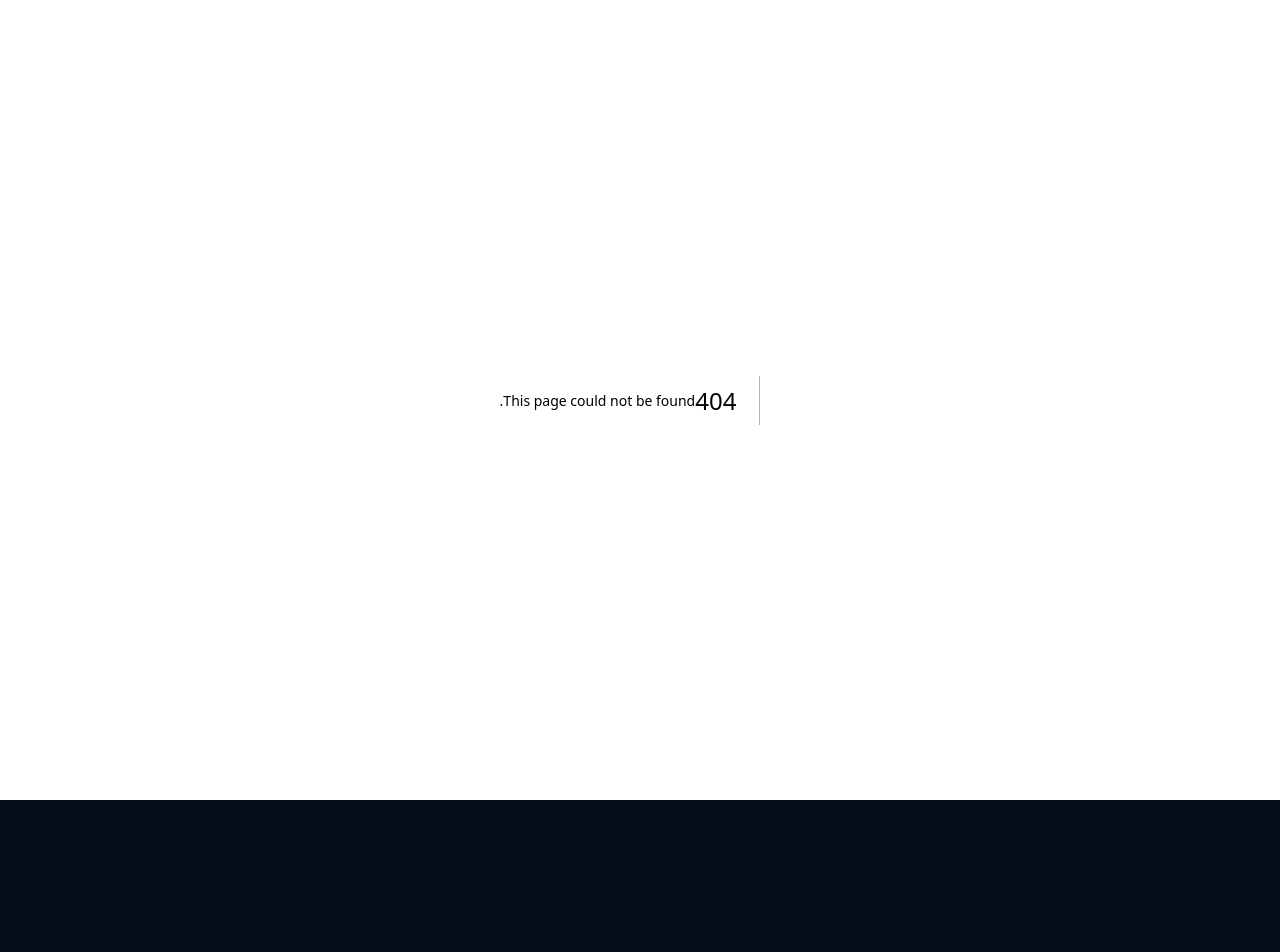
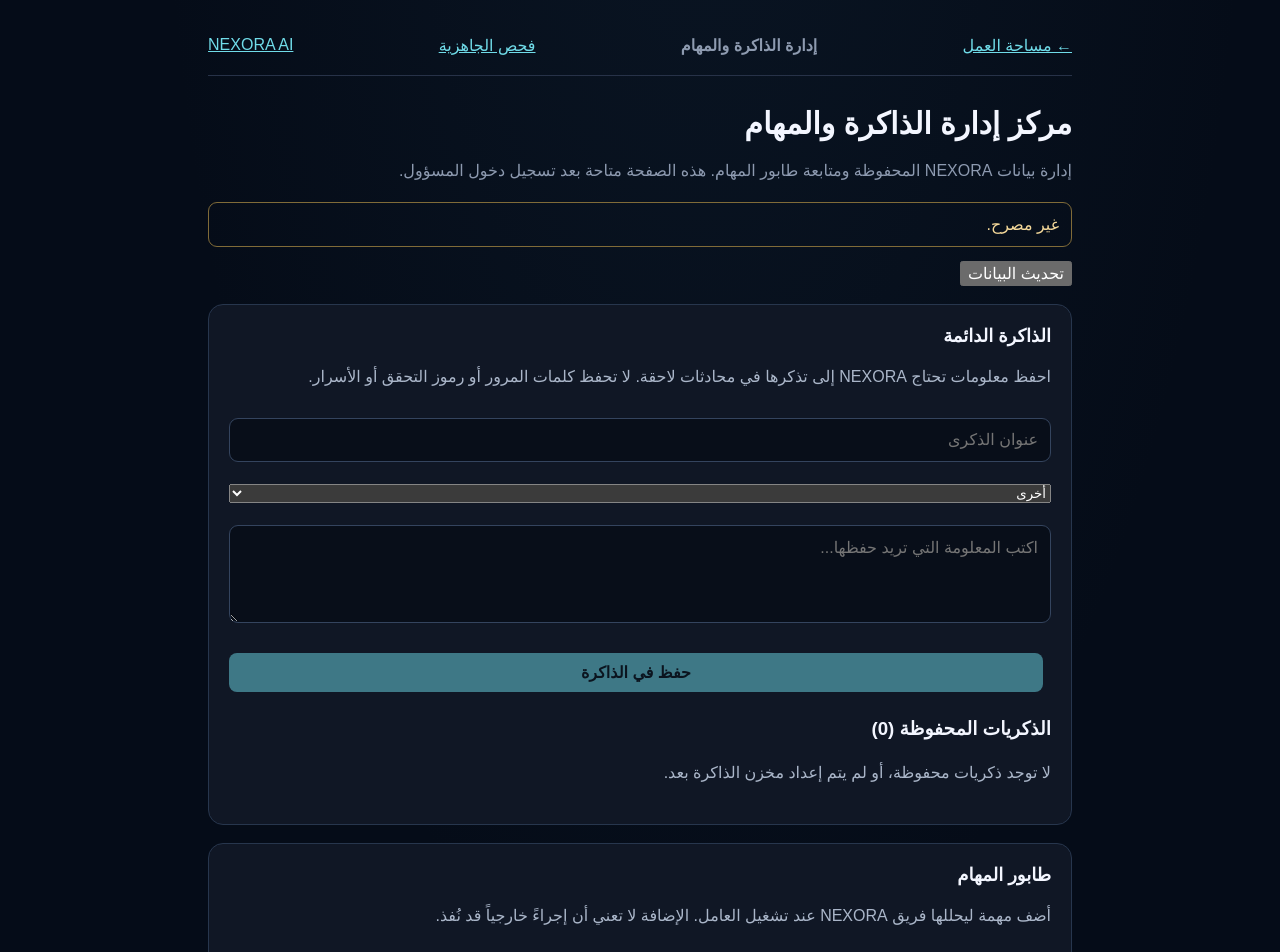
Before and after one commit to o6384051-cpu/NEXORA, a Next.js app: page /workspace/operations in a window 1280 px wide. Before the commit this address had no page. Shown: the top 952 px of the page. Before the commit the page ends 800 px from the top, so only its background shows below. Built offline with nearby package versions, Linux system fonts and the light colour scheme; no server answers.

Commit message:
Add admin memory and task operations page

```diff
--- /dev/null
+++ b/app/workspace/operations/page.tsx
@@ -0,0 +1,27 @@
+"use client";
+import { useCallback, useEffect, useState } from "react";
+import Link from "next/link";
+
+type MemoryItem = { id:string; title:string; content:string; category:string; createdAt:string; updatedAt:string };
+type TaskItem = { id:string; task:string; status:string; attempts:number; createdAt:string; updatedAt:string; error?:string };
+type TaskDetail = TaskItem & { result?:unknown; completedAt?:string };
+const categories = [{value:"personal",label:"شخصية"},{value:"project",label:"مشروع"},{value:"preference",label:"تفضيلات"},{value:"workflow",label:"طريقة عمل"},{value:"other",label:"أخرى"}];
+const statusNames:Record<string,string>={queued:"في الانتظار",running:"قيد التحليل",analysis_completed:"اكتمل التحليل",partially_completed:"اكتمل جزئياً",failed:"فشلت",cancelled:"أُلغيت"};
+async function readJson(response:Response){const data=await response.json().catch(()=>({}));if(!response.ok)throw new Error(data.error||"تعذر إكمال الطلب.");return data;}
+export default function OperationsPage(){
+ const [memories,setMemories]=useState<MemoryItem[]>([]),[tasks,setTasks]=useState<TaskItem[]>([]);
+ const [title,setTitle]=useState(""),[content,setContent]=useState(""),[category,setCategory]=useState("other");
+ const [taskText,setTaskText]=useState(""),[selected,setSelected]=useState<TaskDetail|null>(null);
+ const [busy,setBusy]=useState(""),[notice,setNotice]=useState(""),[error,setError]=useState("");
+ const loadAll=useCallback(async()=>{setBusy("load");setError("");try{const [m,t]=await Promise.all([fetch("/api/memory",{cache:"no-store"}).then(readJson),fetch("/api/tasks",{cache:"no-store"}).then(readJson)]);setMemories(Array.isArray(m.memories)?m.memories:[]);setTasks(Array.isArray(t.tasks)?t.tasks:[]);}catch(e){setError(e instanceof Error?e.message:"تعذر تحميل البيانات.");}finally{setBusy("");}},[]);
+ useEffect(()=>{void loadAll();},[loadAll]);
+ async function saveMemory(e:React.FormEvent){e.preventDefault();setBusy("memory");setError("");setNotice("");try{await readJson(await fetch("/api/memory",{method:"POST",headers:{"Content-Type":"application/json"},body:JSON.stringify({title,content,category})}));setTitle("");setContent("");setNotice("تم حفظ الذكرى.");await loadAll();}catch(e){setError(e instanceof Error?e.message:"تعذر حفظ الذكرى.");}finally{setBusy("");}}
+ async function deleteMemory(id:string){if(!window.confirm("هل تريد حذف هذه الذكرى نهائياً؟"))return;setBusy("delete:"+id);setError("");try{await readJson(await fetch("/api/memory?id="+encodeURIComponent(id),{method:"DELETE"}));setMemories(items=>items.filter(item=>item.id!==id));setNotice("تم حذف الذكرى.");}catch(e){setError(e instanceof Error?e.message:"تعذر حذف الذكرى.");}finally{setBusy("");}}
+ async function createTask(e:React.FormEvent){e.preventDefault();setBusy("task");setError("");setNotice("");try{await readJson(await fetch("/api/tasks",{method:"POST",headers:{"Content-Type":"application/json"},body:JSON.stringify({task:taskText})}));setTaskText("");setNotice("أُضيفت المهمة إلى الطابور. ستُحلل عند تشغيل عامل المهام.");await loadAll();}catch(e){setError(e instanceof Error?e.message:"تعذر إنشاء المهمة.");}finally{setBusy("");}}
+ async function showTask(id:string){setBusy("detail:"+id);setError("");try{const data=await readJson(await fetch("/api/tasks?id="+encodeURIComponent(id),{cache:"no-store"}));setSelected(data.task as TaskDetail);}catch(e){setError(e instanceof Error?e.message:"تعذر تحميل تفاصيل المهمة.");}finally{setBusy("");}}
+ return <main className="workspace-page" dir="rtl"><header><Link href="/workspace">← مساحة العمل</Link><strong>إدارة الذاكرة والمهام</strong><Link href="/status">فحص الجاهزية</Link><Link href="/">NEXORA AI</Link></header><h1>مركز إدارة الذاكرة والمهام</h1><p className="sub">إدارة بيانات NEXORA المحفوظة ومتابعة طابور المهام. هذه الصفحة متاحة بعد تسجيل دخول المسؤول.</p>{error&&<div className="notice" role="alert">{error}</div>}{notice&&<div className="notice" role="status">{notice}</div>}<div className="actions"><button className="secondary" disabled={!!busy} onClick={()=>void loadAll()}>{busy==="load"?"جارٍ التحديث...":"تحديث البيانات"}</button></div>
+ <section className="tool-panel"><h2>الذاكرة الدائمة</h2><p>احفظ معلومات تحتاج NEXORA إلى تذكرها في محادثات لاحقة. لا تحفظ كلمات المرور أو رموز التحقق أو الأسرار.</p><form onSubmit={saveMemory} style={{display:"grid",gap:12}}><input value={title} onChange={e=>setTitle(e.target.value)} maxLength={120} placeholder="عنوان الذكرى" required/><select value={category} onChange={e=>setCategory(e.target.value)}>{categories.map(item=><option key={item.value} value={item.value}>{item.label}</option>)}</select><textarea value={content} onChange={e=>setContent(e.target.value)} rows={4} maxLength={2500} placeholder="اكتب المعلومة التي تريد حفظها..." required/><button disabled={busy==="memory"||!title.trim()||!content.trim()}>{busy==="memory"?"جارٍ الحفظ...":"حفظ في الذاكرة"}</button></form><h3>الذكريات المحفوظة ({memories.length})</h3>{memories.length===0?<p>لا توجد ذكريات محفوظة، أو لم يتم إعداد مخزن الذاكرة بعد.</p>:memories.map(item=><article className="output" key={item.id}><div className="actions" style={{justifyContent:"space-between",alignItems:"center"}}><b>{item.title}</b><button className="secondary" disabled={busy==="delete:"+item.id} onClick={()=>void deleteMemory(item.id)}>{busy==="delete:"+item.id?"جارٍ الحذف...":"حذف"}</button></div><p>{item.content}</p><small>{categories.find(x=>x.value===item.category)?.label||"أخرى"} · {new Date(item.updatedAt).toLocaleString("ar-EG")}</small></article>)}</section>
+ <section className="tool-panel"><h2>طابور المهام</h2><p>أضف مهمة ليحللها فريق NEXORA عند تشغيل العامل. الإضافة لا تعني أن إجراءً خارجياً قد نُفذ.</p><form onSubmit={createTask} style={{display:"grid",gap:12}}><textarea value={taskText} onChange={e=>setTaskText(e.target.value)} rows={4} maxLength={12000} placeholder="اكتب المهمة المطلوب تحليلها..." required/><button disabled={busy==="task"||!taskText.trim()}>{busy==="task"?"جارٍ الإضافة...":"إضافة إلى طابور المهام"}</button></form><h3>المهام ({tasks.length})</h3>{tasks.length===0?<p>لا توجد مهام مسجلة حالياً.</p>:tasks.map(item=><article className="output" key={item.id}><b>{item.task}</b><p>الحالة: {statusNames[item.status]||item.status} · المحاولات: {item.attempts||0} · أُنشئت: {new Date(item.createdAt).toLocaleString("ar-EG")}</p>{item.error&&<p>{item.error}</p>}<button className="secondary" disabled={busy==="detail:"+item.id} onClick={()=>void showTask(item.id)}>{busy==="detail:"+item.id?"جارٍ التحميل...":"عرض التفاصيل والنتيجة"}</button></article>)}</section>
+ {selected&&<section className="tool-panel"><div className="actions" style={{justifyContent:"space-between"}}><h2>تفاصيل المهمة</h2><button className="secondary" onClick={()=>setSelected(null)}>إغلاق</button></div><p><b>المعرف:</b> <code>{selected.id}</code></p><p><b>الحالة:</b> {statusNames[selected.status]||selected.status}</p><p><b>نص المهمة:</b> {selected.task}</p>{selected.error&&<p><b>ملاحظة:</b> {selected.error}</p>}{selected.result!==undefined&&<pre style={{whiteSpace:"pre-wrap",overflowWrap:"anywhere",padding:12,borderRadius:10,background:"rgba(0,0,0,.18)"}}>{typeof selected.result==="string"?selected.result:JSON.stringify(selected.result,null,2)}</pre>}</section>}
+ <footer>NEXORA AI · إدارة آمنة للبيانات والمهام</footer></main>;
+}
```
